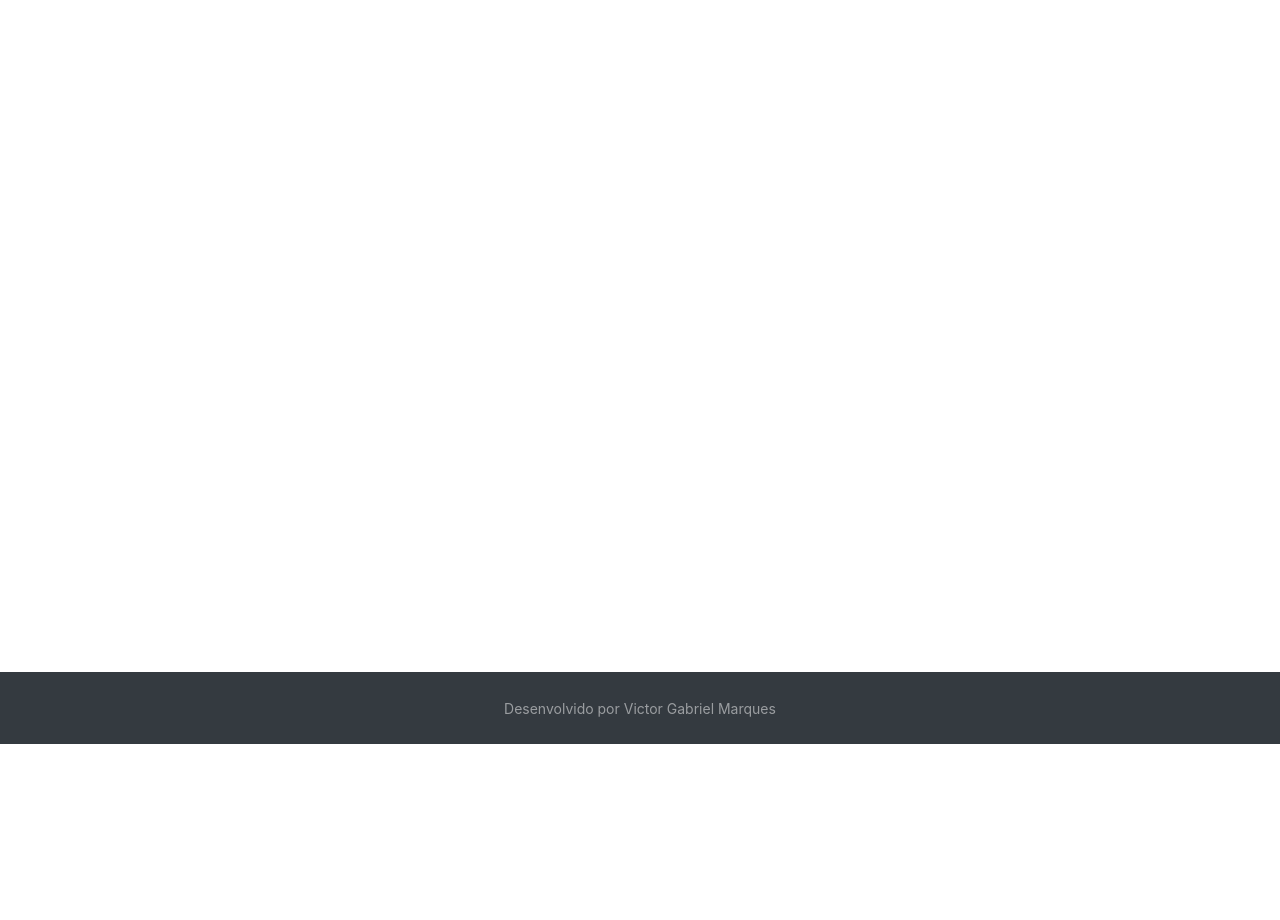
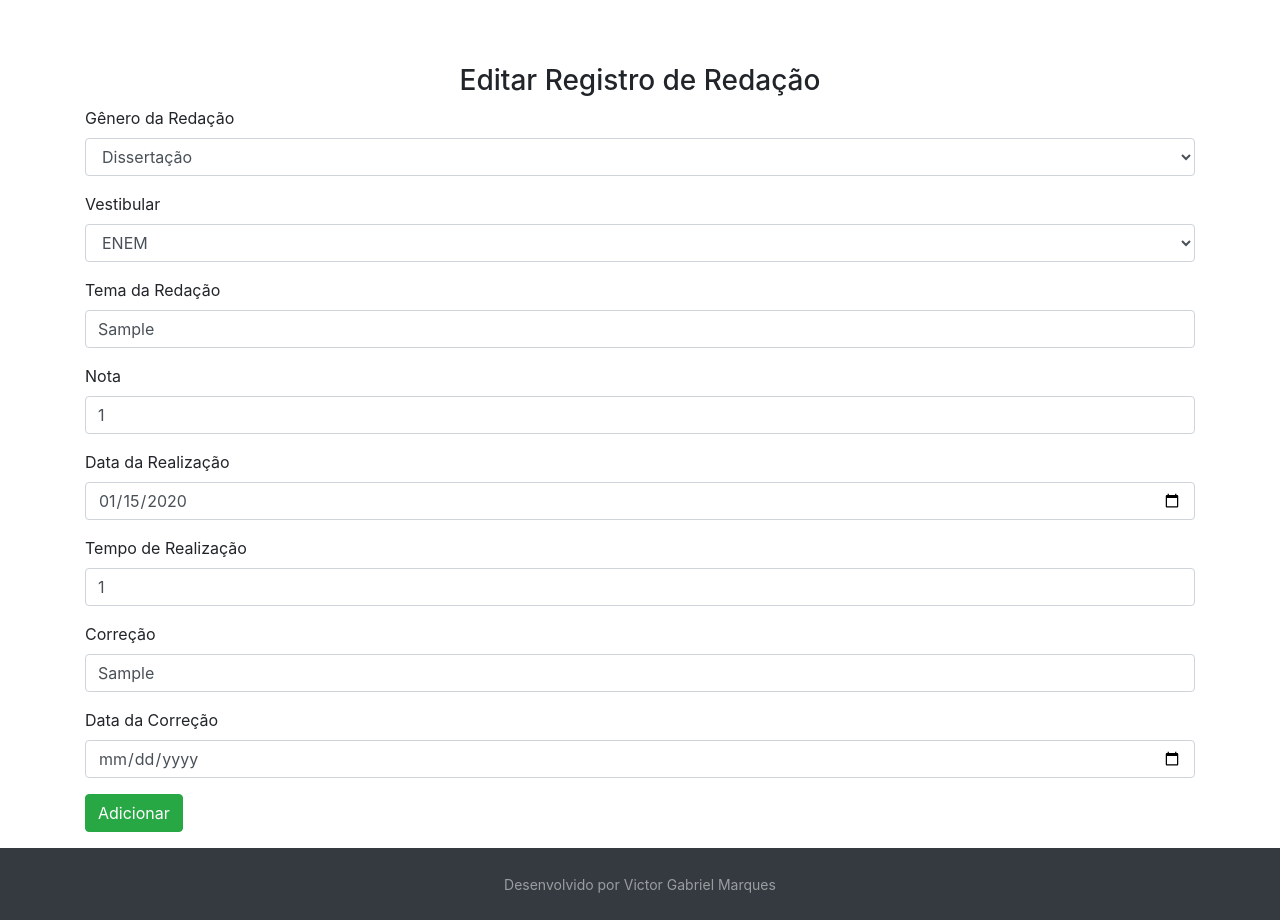
Before and after one commit to VictorGM01/controle_de_questoes, a Django app: page /redacoes/editar/redacao/1 in a window 1280 px wide. Shown: the part 56-976 px from the top of the page. Before the commit the page ends 800 px from the top, so only its background shows below. Run offline with Django 4.2, Linux system fonts and the light colour scheme; a user stored in the database is signed in; tables that the repository leaves empty hold one stand-in row (values such as "Sample post").

Commit message:
Pré configura formulário de edição

```diff
--- a/redacoes/views.py
+++ b/redacoes/views.py
@@ -90,9 +90,26 @@ def editar(request, id_redacao):
     if redacao_a_editar.usuario.id == request.user.id:
         generos = sorted(Genero.values)
         vestibulares = sorted(Vestibular.values)
+
+        datas = [1, 2, 3, 4, 5, 6, 7, 8, 9]
+
+        if redacao_a_editar.data_realizacao.month in datas and redacao_a_editar.data_realizacao.day in datas:
+            data_realizacao = f'{redacao_a_editar.data_realizacao.year}-0{redacao_a_editar.data_realizacao.month}-0{redacao_a_editar.data_realizacao.day}'
+
+        elif redacao_a_editar.data_realizacao.month in datas:
+            data_realizacao = f'{redacao_a_editar.data_realizacao.year}-0{redacao_a_editar.data_realizacao.month}-{redacao_a_editar.data_realizacao.day}'
+
+        elif redacao_a_editar.data_realizacao.day in datas:
+            data_realizacao = f'{redacao_a_editar.data_realizacao.year}-{redacao_a_editar.data_realizacao.month}-0{redacao_a_editar.data_realizacao.day}'
+
+        else:
+            data_realizacao = f'{redacao_a_editar.data_realizacao.year}-{redacao_a_editar.data_realizacao.month}-{redacao_a_editar.data_realizacao.day}'
+
         contexto = {
             'generos': generos,
-            'vestibulares': vestibulares
+            'vestibulares': vestibulares,
+            'data_realizacao': data_realizacao,
+            'redacao': redacao_a_editar
         }
 
         return render(request, 'redacoes/editar_redacao.html', contexto)
--- a/templates/redacoes/editar_redacao.html
+++ b/templates/redacoes/editar_redacao.html
@@ -1,6 +1,55 @@
 {% extends 'base.html' %}
 {% block content %}
-
-
-
+    <h3 style="text-align: center">Editar Registro de Redação</h3>
+    <form method="POST" action="{% url 'editar-redacao' redacao.id %}">{% csrf_token %}
+        <div class="form-group">
+            <label for="exampleFormControlSelect1">Gênero da Redação</label>
+            <select name="genero" class="form-control" id="exampleFormControlSelect1" required>
+                <option selected value="{{ redacao.genero }}">{{ redacao.genero }}</option>
+                {% for genero in generos %}
+                    {% if genero != redacao.genero %}
+                    <option value="{{ genero }}">{{ genero }}</option>
+                    {% else %}
+                    {% endif %}
+                {% endfor %}
+            </select>
+        </div>
+        <div class="form-group">
+            <label for="exampleFormControlSelect1">Vestibular</label>
+            <select name="vestibular" class="form-control" id="exampleFormControlSelect1" required>
+                <option selected value="{{ redacao.vestibular }}">{{ redacao.vestibular }}</option>
+                {% for vest in vestibulares %}
+                    {% if vest != redacao.vestibular %}
+                    <option value="{{ vest }}">{{ vest }}</option>
+                    {% else %}
+                    {% endif %}
+                {% endfor %}
+            </select>
+        </div>
+        <div class="form-group">
+            <label for="tema">Tema da Redação</label>
+            <input name="tema" class="form-control" type="text" value="{{ redacao.tema }}" required>
+        </div>
+        <div class="form-group">
+            <label for="nota">Nota</label>
+            <input name="nota" class="form-control" type="number" value="{{ redacao.nota }}">
+        </div>
+        <div class="form-group">
+            <label for="data">Data da Realização</label>
+            <input name="data" class="form-control" type="date" value="{{ data_realizacao }}">
+        </div>
+        <div class="form-group">
+            <label for="tempo">Tempo de Realização</label>
+            <input name="tempo" class="form-control" type="number" value="{{ redacao.tempo_de_realizacao }}" required>
+        </div>
+        <div class="form-group">
+            <label for="correção">Correção</label>
+            <input name="correção" class="form-control" type="text" value="{{ redacao.correcao }}" placeholder="Adicione a correção da sua redação">
+        </div>
+        <div class="form-group">
+            <label for="data_correcao">Data da Correção</label>
+            <input name="data_correcao" class="form-control" type="date">
+        </div>
+        <button style="margin-bottom: 1rem" type="submit" class="btn btn-success">Adicionar</button>
+    </form>
 {% endblock %}
```
